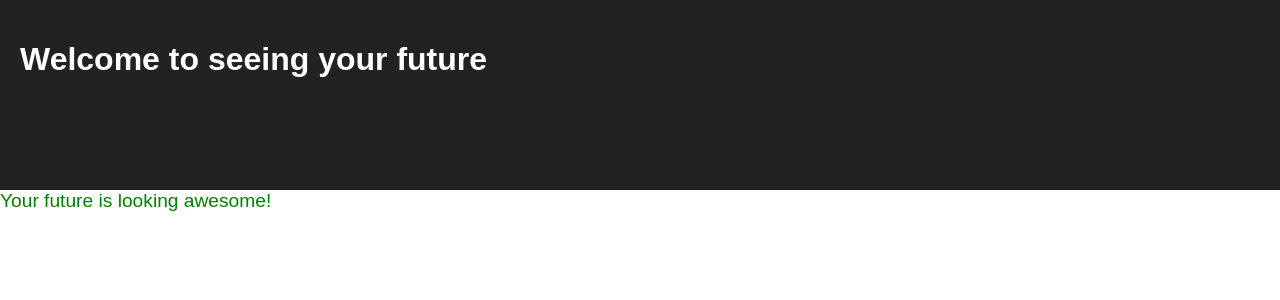
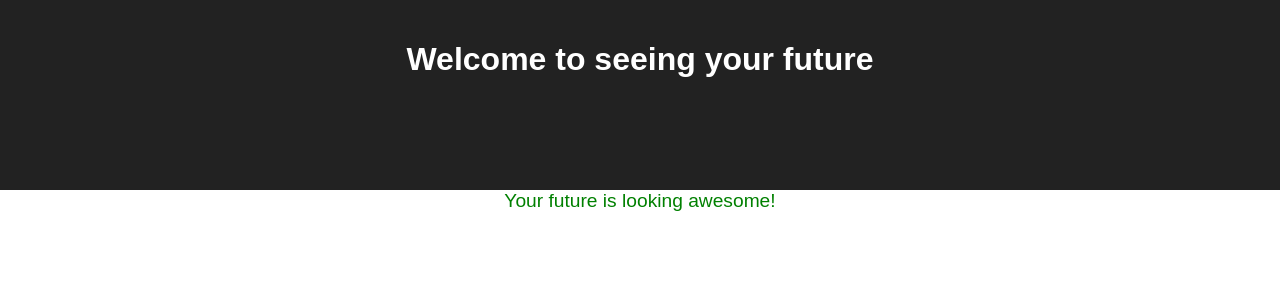
Before and after one commit to sarahdonofrio/digigirlz, a React (Create React App) app in the folder magic-eight-ball/: page /fortune in a window 1280 px wide. Shown: the top 300 px of the page. Built offline with nearby package versions, Linux system fonts and the light colour scheme.

Commit message:
add in some text center

```diff
--- a/magic-eight-ball/src/App.css
+++ b/magic-eight-ball/src/App.css
@@ -7,10 +7,7 @@
 }
 
 .Fortune-text {
-  height: auto;
-  width: auto;
-  max-width: 300px;
-  max-height: 300px;
+  text-align: center;
 }
 
 .App-header {
@@ -20,9 +17,9 @@
   color: white;
 }
 
-/*.App-font {
+.App-font {
   text-align: center
-}*/
+}
 
 .App-title {
   font-size: 1.5em;
--- a/magic-eight-ball/src/Components/fortune.tsx
+++ b/magic-eight-ball/src/Components/fortune.tsx
@@ -50,9 +50,9 @@ class FortunePage extends React.Component {
         }*/
 
         return (
-        <div>
+        <div className="Fortune-text">
             {/*<big style={style} className="Fortune-text"> {fortune.fortune} </big>*/}
-            <big style={style} className="Fortune-text"> Your future is looking awesome! </big>
+            <big style={style}> Your future is looking awesome! </big>
             {/*<img src={image} />*/}
         </div>
         );
```
